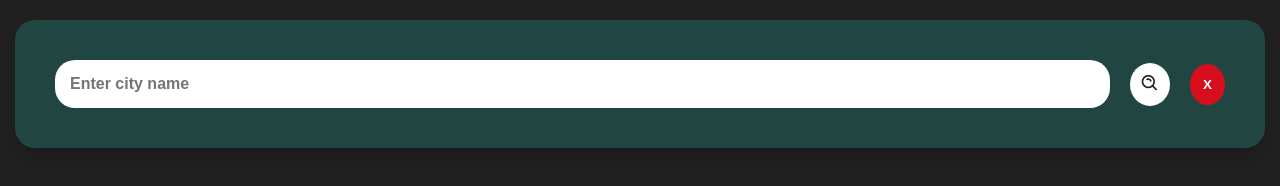
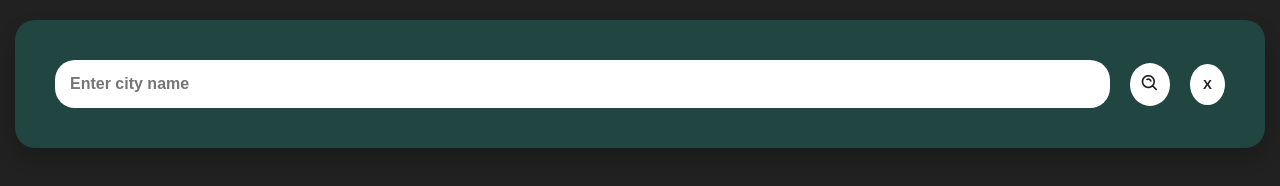
Before and after one commit to Momtaz1992/weatherApp, a website: page index.html in a window 1280 px wide. Drawn offline with nearby package versions, Linux system fonts and the light colour scheme; a web font is replaced by a local one.

Commit message:
change color

```diff
--- a/style.css
+++ b/style.css
@@ -100,8 +100,8 @@ ul{
        font-weight: 600;
        border: none;
        outline: none;
-       color: var(--white-color);
-       background-color: var(--red-color);
+       color: var(--dark-color);
+       background-color: var(--white-color);
        cursor: pointer;
        text-align: center;
 }
```
